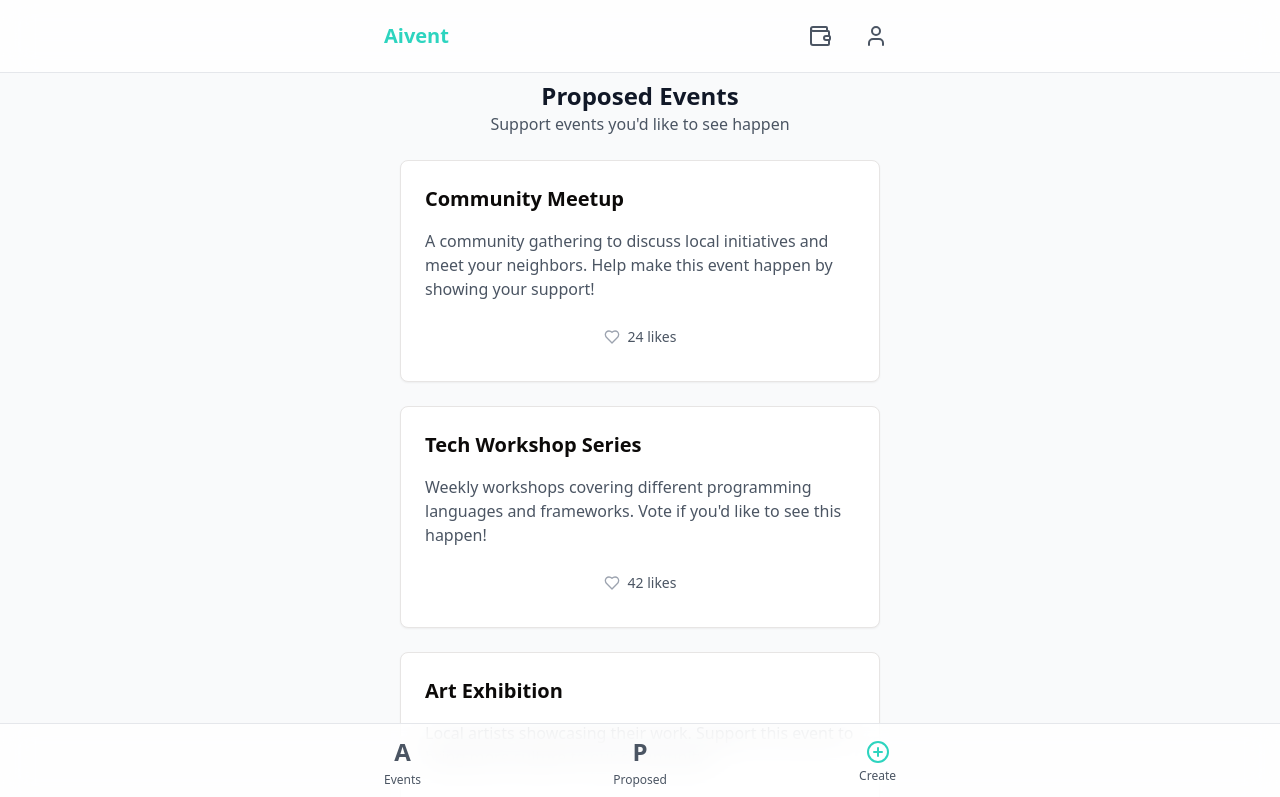
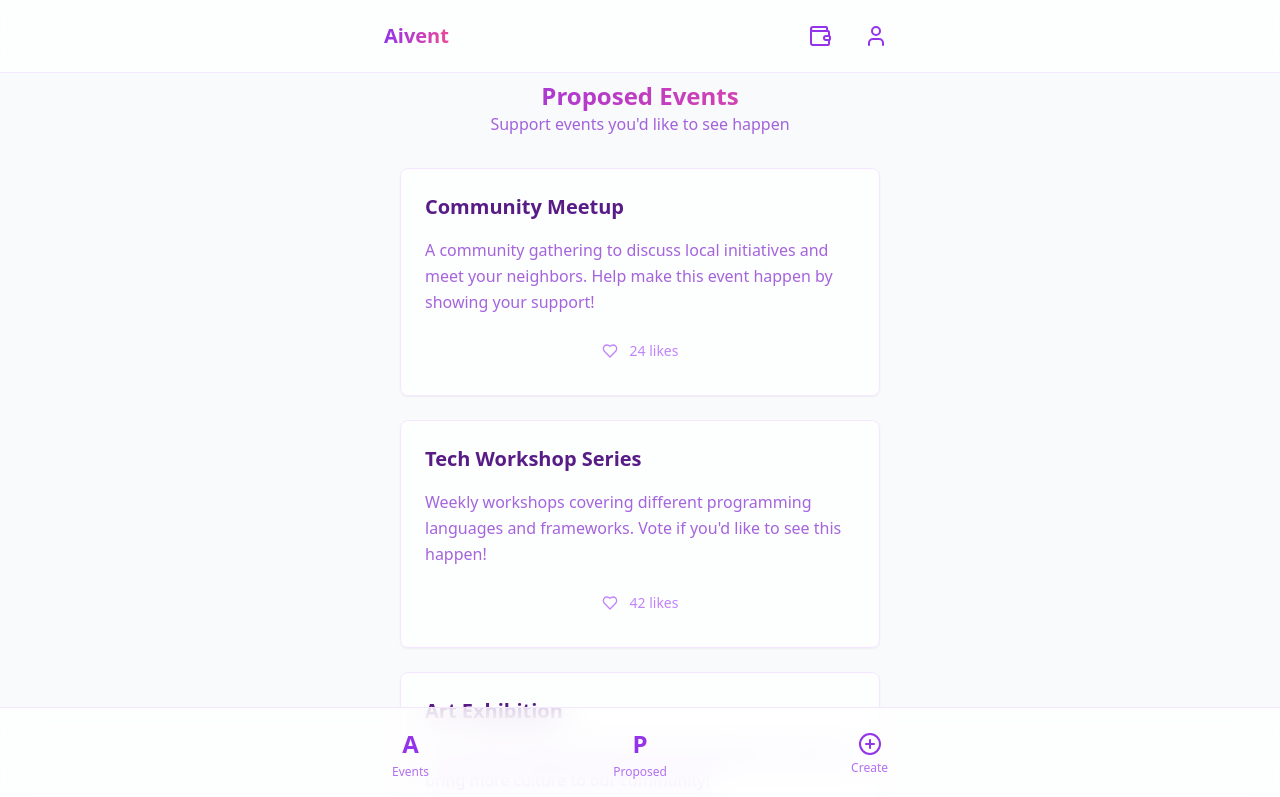
Before and after one commit to aojalapp/aburrioapp, a React (Vite) app: page /pevents in a window 1280 px wide. Shown: the top 797 px of the page. Built offline with nearby package versions, Linux system fonts and the light colour scheme.

Commit message:
Refactor UI/UX and styling
Update UI to be cleaner, more impressive, and friendlier, incorporating best UI/UX practices.  Improve color palette for a more cohesive and visually appealing design, using color science principles to evoke a friendly and curious feeling.

```diff
--- a/src/components/BottomNav.tsx
+++ b/src/components/BottomNav.tsx
@@ -4,19 +4,28 @@ import { Link } from "react-router-dom";
 
 const BottomNav = () => {
   return (
-    <nav className="fixed bottom-0 left-0 right-0 bg-white/80 backdrop-blur-lg border-t border-gray-200 px-6 py-3 z-50 animate-slide-up">
+    <nav className="fixed bottom-0 left-0 right-0 bg-white/70 backdrop-blur-lg border-t border-purple-100 px-6 py-3 z-50 animate-slide-up">
       <div className="max-w-lg mx-auto flex justify-between items-center">
-        <Link to="/aevents" className="flex flex-col items-center gap-1">
-          <span className="text-2xl font-bold text-gray-600">A</span>
-          <span className="text-xs text-gray-600">Events</span>
+        <Link
+          to="/aevents"
+          className="flex flex-col items-center gap-1 p-2 rounded-xl hover:bg-purple-50 transition-all"
+        >
+          <span className="text-2xl font-bold text-purple-600">A</span>
+          <span className="text-xs text-purple-600/70">Events</span>
         </Link>
-        <Link to="/pevents" className="flex flex-col items-center gap-1">
-          <span className="text-2xl font-bold text-gray-600">P</span>
-          <span className="text-xs text-gray-600">Proposed</span>
+        <Link
+          to="/pevents"
+          className="flex flex-col items-center gap-1 p-2 rounded-xl hover:bg-purple-50 transition-all"
+        >
+          <span className="text-2xl font-bold text-purple-600">P</span>
+          <span className="text-xs text-purple-600/70">Proposed</span>
         </Link>
-        <Link to="/create-pevent" className="flex flex-col items-center gap-1">
-          <PlusCircle className="w-6 h-6 text-primary" />
-          <span className="text-xs text-gray-600">Create</span>
+        <Link
+          to="/create-pevent"
+          className="flex flex-col items-center gap-1 p-2 rounded-xl hover:bg-purple-50 transition-all"
+        >
+          <PlusCircle className="w-6 h-6 text-purple-600" />
+          <span className="text-xs text-purple-600/70">Create</span>
         </Link>
       </div>
     </nav>
--- a/src/components/TopBar.tsx
+++ b/src/components/TopBar.tsx
@@ -4,23 +4,23 @@ import { Link } from "react-router-dom";
 
 const TopBar = () => {
   return (
-    <header className="fixed top-0 left-0 right-0 bg-white/80 backdrop-blur-lg border-b border-gray-200 px-6 py-4 z-50 animate-slide-down">
+    <header className="fixed top-0 left-0 right-0 bg-white/70 backdrop-blur-lg border-b border-purple-100 px-6 py-4 z-50 animate-slide-down">
       <div className="max-w-lg mx-auto flex justify-between items-center">
-        <Link to="/" className="text-xl font-semibold text-primary">
+        <Link to="/" className="text-xl font-semibold bg-clip-text text-transparent bg-gradient-to-r from-purple-600 to-pink-500">
           Aivent
         </Link>
         <div className="flex items-center gap-4">
           <Link
             to="/wallet"
-            className="p-2 rounded-full hover:bg-gray-100 transition-colors"
+            className="p-2 rounded-full hover:bg-purple-50 transition-colors"
           >
-            <Wallet className="w-6 h-6 text-gray-600" />
+            <Wallet className="w-6 h-6 text-purple-600" />
           </Link>
           <Link
             to="/profile"
-            className="p-2 rounded-full hover:bg-gray-100 transition-colors"
+            className="p-2 rounded-full hover:bg-purple-50 transition-colors"
           >
-            <User className="w-6 h-6 text-gray-600" />
+            <User className="w-6 h-6 text-purple-600" />
           </Link>
         </div>
       </div>
--- a/src/index.css
+++ b/src/index.css
@@ -5,26 +5,26 @@
 
 @layer base {
   :root {
-    --background: 33 100% 98%;
-    --foreground: 20 14.3% 4.1%;
+    --background: 276 100% 99%;
+    --foreground: 276 10% 25%;
     --card: 0 0% 100%;
-    --card-foreground: 20 14.3% 4.1%;
+    --card-foreground: 276 10% 25%;
     --popover: 0 0% 100%;
-    --popover-foreground: 20 14.3% 4.1%;
-    --primary: 24 96% 69%;
+    --popover-foreground: 276 10% 25%;
+    --primary: 276 85% 65%;
     --primary-foreground: 60 9.1% 97.8%;
-    --secondary: 60 4.8% 95.9%;
-    --secondary-foreground: 24 9.8% 10%;
-    --muted: 60 4.8% 95.9%;
-    --muted-foreground: 25 5.3% 44.7%;
-    --accent: 60 4.8% 95.9%;
-    --accent-foreground: 24 9.8% 10%;
+    --secondary: 252 100% 96%;
+    --secondary-foreground: 276 10% 25%;
+    --muted: 252 100% 96%;
+    --muted-foreground: 276 5% 45%;
+    --accent: 252 100% 96%;
+    --accent-foreground: 276 10% 25%;
     --destructive: 0 84.2% 60.2%;
     --destructive-foreground: 60 9.1% 97.8%;
-    --border: 20 5.9% 90%;
-    --input: 20 5.9% 90%;
-    --ring: 24 96% 69%;
-    --radius: 0.75rem;
+    --border: 276 30% 93%;
+    --input: 276 30% 93%;
+    --ring: 276 85% 65%;
+    --radius: 1rem;
   }
 
   * {
@@ -32,7 +32,7 @@
   }
 
   body {
-    @apply bg-orange-50 text-foreground antialiased;
-    background-image: linear-gradient(to bottom right, rgba(251, 146, 60, 0.05), rgba(251, 146, 60, 0.1));
+    @apply bg-purple-50 text-foreground antialiased;
+    background-image: linear-gradient(to bottom right, rgba(147, 39, 143, 0.03), rgba(234, 172, 232, 0.08));
   }
 }
--- a/src/pages/Pevents.tsx
+++ b/src/pages/Pevents.tsx
@@ -35,6 +35,18 @@ const mockPevents: PEvent[] = [
     title: "Food Festival",
     description: "A celebration of local cuisine and food vendors. Help make this culinary experience a reality!",
     likes: 67,
+  },
+  {
+    id: 5,
+    title: "Music in the Park",
+    description: "An evening of live music under the stars. Support this event to bring melody to our community!",
+    likes: 89,
+  },
+  {
+    id: 6,
+    title: "Startup Networking",
+    description: "Connect with fellow entrepreneurs and innovators. Let's make this networking event happen!",
+    likes: 31,
   }
 ];
 
@@ -66,30 +78,44 @@ const Pevents = () => {
 
   return (
     <div className="space-y-6 animate-fade-in">
-      <div className="text-center">
-        <h1 className="text-2xl font-bold text-gray-900">Proposed Events</h1>
-        <p className="text-gray-600">Support events you'd like to see happen</p>
+      <div className="text-center mb-8">
+        <h1 className="text-2xl font-bold bg-clip-text text-transparent bg-gradient-to-r from-purple-600 to-pink-500">
+          Proposed Events
+        </h1>
+        <p className="text-purple-700/70">Support events you'd like to see happen</p>
       </div>
 
+      <div className="grid gap-6">
         {events.map((event) => (
-        <Card key={event.id} className="p-6 space-y-4">
-          <div className="space-y-4">
-            <h2 className="text-xl font-semibold">{event.title}</h2>
+          <Card
+            key={event.id}
+            className="group relative overflow-hidden bg-white/70 backdrop-blur-sm border-purple-100 hover:border-purple-200 transition-all duration-300 hover:shadow-lg hover:shadow-purple-100"
+          >
+            <div className="p-6 space-y-4">
+              <h2 className="text-xl font-semibold text-purple-900 group-hover:text-purple-700 transition-colors">
+                {event.title}
+              </h2>
 
-            <p className="text-gray-600">{event.description}</p>
+              <p className="text-purple-700/70 leading-relaxed">
+                {event.description}
+              </p>
 
               <Button
                 variant="ghost"
                 onClick={() => handleLike(event.id)}
-              className="w-full gap-2 hover:bg-transparent"
+                className="w-full gap-3 hover:bg-purple-50 group/btn transition-all duration-300"
               >
                 <Heart
-                className={`w-6 h-6 transition-colors ${
-                  likedEvents.has(event.id) ? "fill-red-500 text-red-500" : "text-gray-400"
+                  className={`w-6 h-6 transition-all duration-300 ${
+                    likedEvents.has(event.id)
+                      ? "fill-purple-500 text-purple-500 scale-110"
+                      : "text-purple-400 group-hover/btn:scale-110"
                   }`}
                 />
-              <span className={`${
-                likedEvents.has(event.id) ? "text-red-500" : "text-gray-600"
+                <span className={`font-medium ${
+                  likedEvents.has(event.id)
+                    ? "text-purple-500"
+                    : "text-purple-400"
                 }`}>
                   {event.likes} likes
                 </span>
@@ -98,6 +124,7 @@ const Pevents = () => {
           </Card>
         ))}
       </div>
+    </div>
   );
 };
 
```
Lines whose indentation alone changed are shown as unchanged.
